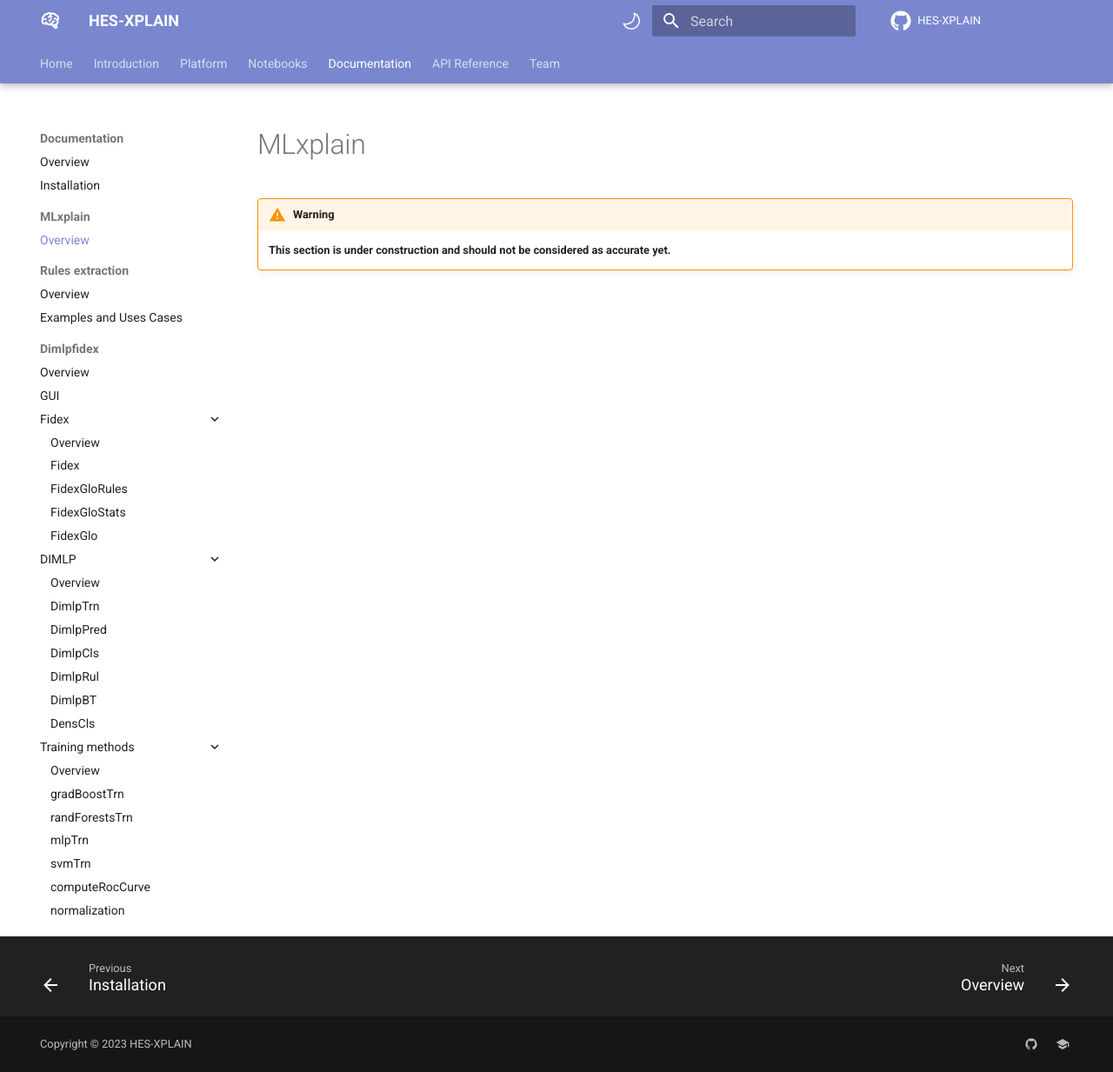
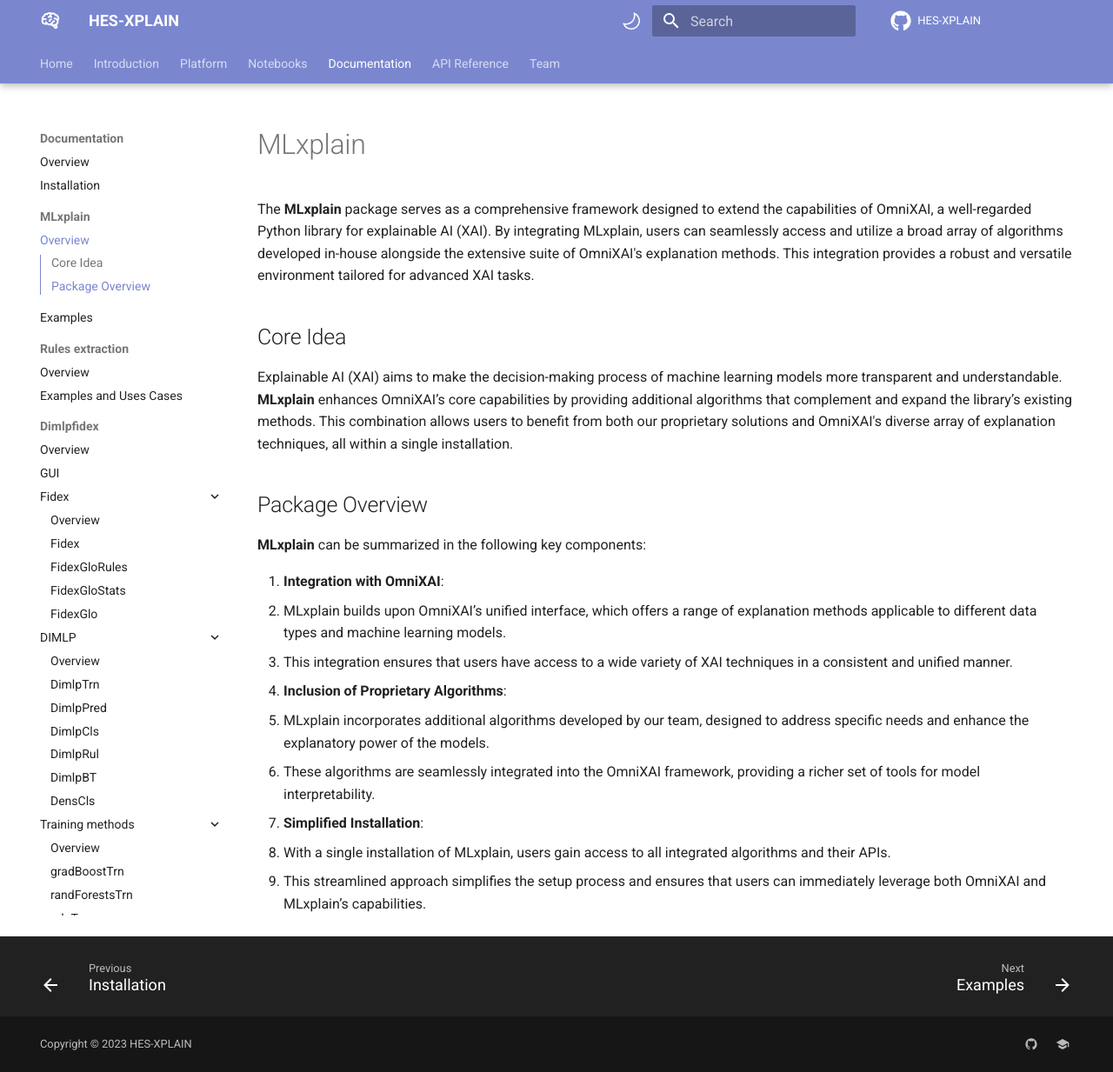
Before and after one commit to HES-XPLAIN/hes-xplain.github.io, an MkDocs documentation site: the page built from docs/documentation/mlxplain/overview.md, in a window 1280 px wide and 1233 px high. Shown: the whole window at 87% size. Built offline with MkDocs 1.6.1 and Material for MkDocs 9.7.7, drawn with Linux system fonts in a browser that asks for light colours; comment, search, counter and statistics services are not loaded.

Commit message:
MLxplain documentation overview

```diff
--- a/docs/documentation/mlxplain/overview.md
+++ b/docs/documentation/mlxplain/overview.md
@@ -1,7 +1,23 @@
 # MLxplain
 
-!!!Warning
-    **This section is under construction and should not be considered as accurate yet.**
+The **MLxplain** package serves as a comprehensive framework designed to extend the capabilities of OmniXAI, a well-regarded Python library for explainable AI (XAI). By integrating MLxplain, users can seamlessly access and utilize a broad array of algorithms developed in-house alongside the extensive suite of OmniXAI's explanation methods. This integration provides a robust and versatile environment tailored for advanced XAI tasks.
 
+## Core Idea
 
-<!-- TODO: add overview of mlxplain lib -->
+Explainable AI (XAI) aims to make the decision-making process of machine learning models more transparent and understandable. **MLxplain** enhances OmniXAI’s core capabilities by providing additional algorithms that complement and expand the library’s existing methods. This combination allows users to benefit from both our proprietary solutions and OmniXAI's diverse array of explanation techniques, all within a single installation.
+
+## Package Overview
+
+**MLxplain** can be summarized in the following key components:
+
+1. **Integration with OmniXAI**:
+   - MLxplain builds upon OmniXAI’s unified interface, which offers a range of explanation methods applicable to different data types and machine learning models.
+   - This integration ensures that users have access to a wide variety of XAI techniques in a consistent and unified manner.
+
+2. **Inclusion of Proprietary Algorithms**:
+   - MLxplain incorporates additional algorithms developed by our team, designed to address specific needs and enhance the explanatory power of the models.
+   - These algorithms are seamlessly integrated into the OmniXAI framework, providing a richer set of tools for model interpretability.
+
+3. **Simplified Installation**:
+   - With a single installation of MLxplain, users gain access to all integrated algorithms and their APIs.
+   - This streamlined approach simplifies the setup process and ensures that users can immediately leverage both OmniXAI and MLxplain’s capabilities.
--- a/mkdocs.yml
+++ b/mkdocs.yml
@@ -25,6 +25,7 @@ nav:
 
     - MLxplain:
       - Overview: documentation/mlxplain/overview.md
+      - Examples: documentation/mlxplain/examples.md
 
     - Rules extraction:
       - Overview: documentation/rulesextraction/overview.md
```
Also changed, not shown: docs/documentation/installation-guide.md (+21 -2 lines), docs/documentation/mlxplain/examples.md (added, +1 -0 lines), docs/documentation/references.md (+5 -0 lines), docs/documentation/rulesextraction/overview.md (+0 -2 lines).
